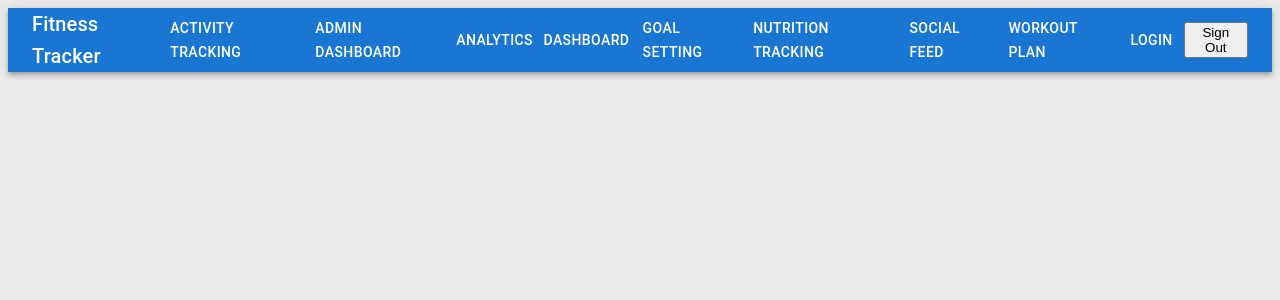
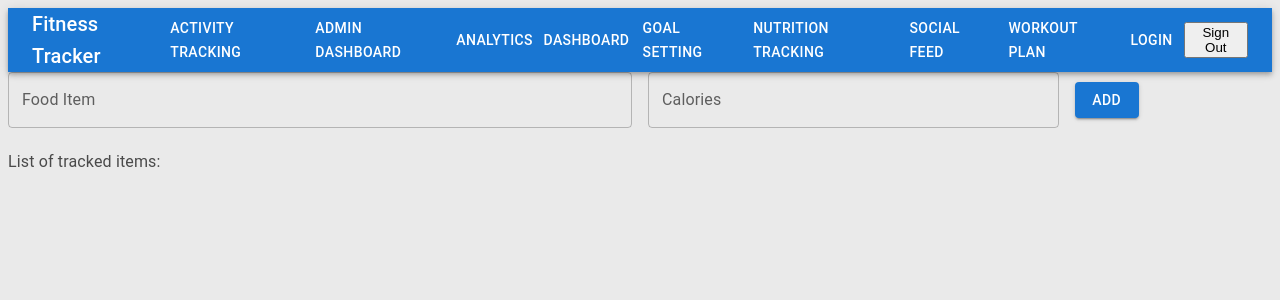
Before and after one commit to Dinah-Ngatia5/group4-fitness-tracking-app, a React (Vite) app in the folder fitness-tracking-app/: page /nutrition in a window 1280 px wide. Shown: the top 300 px of the page. Built offline with nearby package versions, Linux system fonts and the light colour scheme.

Commit message:
simple nutrition component added for types of food and calories thus generated list of tracked items

```diff
--- a/fitness-tracking-app/src/App.jsx
+++ b/fitness-tracking-app/src/App.jsx
@@ -6,7 +6,7 @@ import Navbar from './components/Navbar.jsx';
 import Login from './components/Pages/Auth/Login.jsx';
 import Dashboard from './components/Pages/Dashboard';
 import Register from './components/Pages/Auth/Register.jsx';
-
+import NutritionTracking from './components/Pages/NutritionTracking.jsx';
 import ProtectedRoute from './components/Routes/ProtectedRoute.jsx';
 function App() {
   return (
@@ -18,7 +18,10 @@ function App() {
           <Route path="/login" element={<Login />} />
 
           <Route path="/register" element={<Register />} />
+
+          <Route path="/nutrition" element={<NutritionTracking />} />
           <Route path="/dashboard" element={<ProtectedRoute Component={Dashboard} />} />
+
         </Routes>
 
 
--- a/fitness-tracking-app/src/components/Pages/Auth/Login.jsx
+++ b/fitness-tracking-app/src/components/Pages/Auth/Login.jsx
@@ -20,7 +20,7 @@ export const Login = () => {
 
     if (email === storedEmail && password === storedPassword) {
       // Login successful, navigate to dashboard
-      navigate('/dashboard');
+      navigate();
     } else {
       // Display error message or handle authentication failure
       alert('Invalid email or password');
--- a/fitness-tracking-app/src/components/Pages/Dashboard.jsx
+++ b/fitness-tracking-app/src/components/Pages/Dashboard.jsx
@@ -1,42 +1,20 @@
 import React from 'react';
-import { Container, Grid, Paper, Typography } from '@mui/material';
+import { Grid, Paper, Typography } from '@mui/material';
+import NutritionTracking from '../Pages/NutritionTracking'
 
-function Dashboard() {
+const Dashboard = () => {
   return (
-    <Container maxWidth="lg">
-      <Grid container spacing={3}>
-        <Grid item xs={12}>
-          <Typography variant="h4" gutterBottom>
-            Fitness Dashboard
-          </Typography>
-        </Grid>
-        <Grid item xs={12} md={6} lg={3}>
-          <Paper elevation={3} sx={{ p: 2 }}>
-            <Typography variant="h6">Steps Taken</Typography>
-            <Typography variant="h4">5000</Typography>
-          </Paper>
-        </Grid>
-        <Grid item xs={12} md={6} lg={3}>
-          <Paper elevation={3} sx={{ p: 2 }}>
-            <Typography variant="h6">Calories Burned</Typography>
-            <Typography variant="h4">700</Typography>
-          </Paper>
-        </Grid>
-        <Grid item xs={12} md={6} lg={3}>
-          <Paper elevation={3} sx={{ p: 2 }}>
-            <Typography variant="h6">Distance Covered</Typography>
-            <Typography variant="h4">3.5 km</Typography>
-          </Paper>
-        </Grid>
-        <Grid item xs={12} md={6} lg={3}>
-          <Paper elevation={3} sx={{ p: 2 }}>
-            <Typography variant="h6">Active Time</Typography>
-            <Typography variant="h4">2 hours</Typography>
-          </Paper>
-        </Grid>
+    <Grid container spacing={3}>
+      <Grid item xs={12} md={6}>
+        <Paper elevation={3} style={{ padding: 20 }}>
+          <Typography variant="h5" gutterBottom>NutritionTracking</Typography>
+          <NutritionTracking />
+        </Paper>
+
+
       </Grid>
-    </Container>
+    </Grid>
   );
-}
+};
 
 export default Dashboard;
--- a/fitness-tracking-app/src/components/Pages/NutritionTracking.jsx
+++ b/fitness-tracking-app/src/components/Pages/NutritionTracking.jsx
@@ -0,0 +1,57 @@
+import React, { useState } from 'react';
+import { Typography, TextField, Button, Grid, List, ListItem, ListItemText } from '@mui/material';
+
+const NutritionTrack = () => {
+  const [foodItem, setFoodItem] = useState('');
+  const [calories, setCalories] = useState('');
+  const [trackedItems, setTrackedItems] = useState([]);
+
+  const handleAddItem = () => {
+    // Add the new item to the list
+    const newItem = { foodItem, calories };
+    setTrackedItems([...trackedItems, newItem]);
+
+    // Clear the input fields
+    setFoodItem('');
+    setCalories('');
+  };
+
+  return (
+    <div>
+      <Grid container spacing={2} alignItems="center">
+        <Grid item xs={12} sm={6}>
+          <TextField
+            label="Food Item"
+            fullWidth
+            value={foodItem}
+            onChange={(e) => setFoodItem(e.target.value)}
+          />
+        </Grid>
+        <Grid item xs={12} sm={4}>
+          <TextField
+            label="Calories"
+            fullWidth
+            type="number"
+            value={calories}
+            onChange={(e) => setCalories(e.target.value)}
+          />
+        </Grid>
+        <Grid item xs={12} sm={2}>
+          <Button variant="contained" onClick={handleAddItem}>Add</Button>
+        </Grid>
+      </Grid>
+      <Typography variant="subtitle1" style={{ marginTop: 20 }}>
+        List of tracked items:
+      </Typography>
+      <List>
+        {trackedItems.map((item, index) => (
+          <ListItem key={index}>
+            <ListItemText primary={item.foodItem} secondary={`${item.calories} calories`} />
+          </ListItem>
+        ))}
+      </List>
+    </div>
+  );
+};
+
+export default NutritionTrack;
--- a/fitness-tracking-app/src/components/Routes/ProtectedRoute.jsx
+++ b/fitness-tracking-app/src/components/Routes/ProtectedRoute.jsx
@@ -1,9 +1,10 @@
 import React from 'react';
 import { Navigate } from 'react-router-dom';
 
-const ProtectedRoute = (Component) => {
-    const auth = false; //your logic
+const ProtectedRoute = ({ Component }) => {
+    const auth = false; // Your authentication logic goes here
 
-    return auth ? <Component /> : <Navigate to="/dashboard" />
-}
+    return auth ? <Component /> : <Navigate to="/dashboard" />;
+};
+
 export default ProtectedRoute;
```
